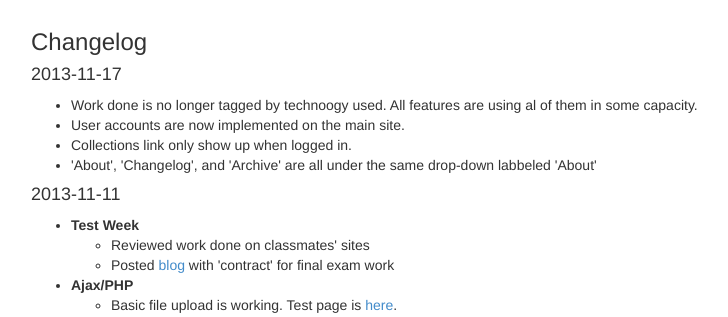
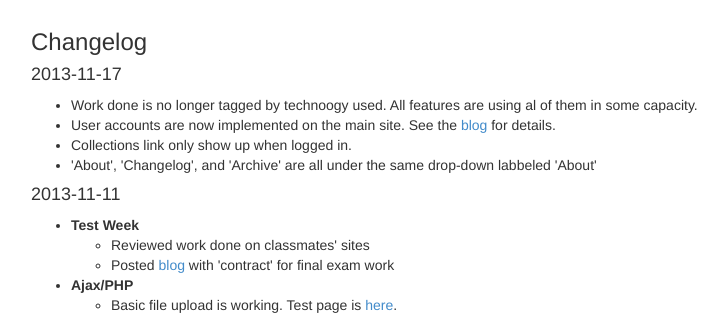
Before and after one commit to ajenshireman/CSIT2230, a PHP site: page /changelog.php in a window 1280 px wide. Shown: the part 51-368 px from the top of the page, without its empty margins (54-782 px from the left). Run offline with PHP 8.4, Linux system fonts and the light colour scheme.

Commit message:
updated changelog

```diff
--- a/testSite/changelog.php
+++ b/testSite/changelog.php
@@ -20,7 +20,7 @@ require_once('./includes/head.php');
 		<h4>2013-11-17</h4>
 		<ul>
 		    <li>Work done is no longer tagged by technoogy used. All features are using al of them in some capacity.</li>
-		    <li>User accounts are now implemented on the main site.</li>
+		    <li>User accounts are now implemented on the main site. See the <a href="">blog</a> for details.</li>
 		    <li>Collections link only show up when logged in.</li>
 		    <li>'About', 'Changelog', and 'Archive' are all under the same drop-down labbeled 'About'</li>
 		</ul>
```
